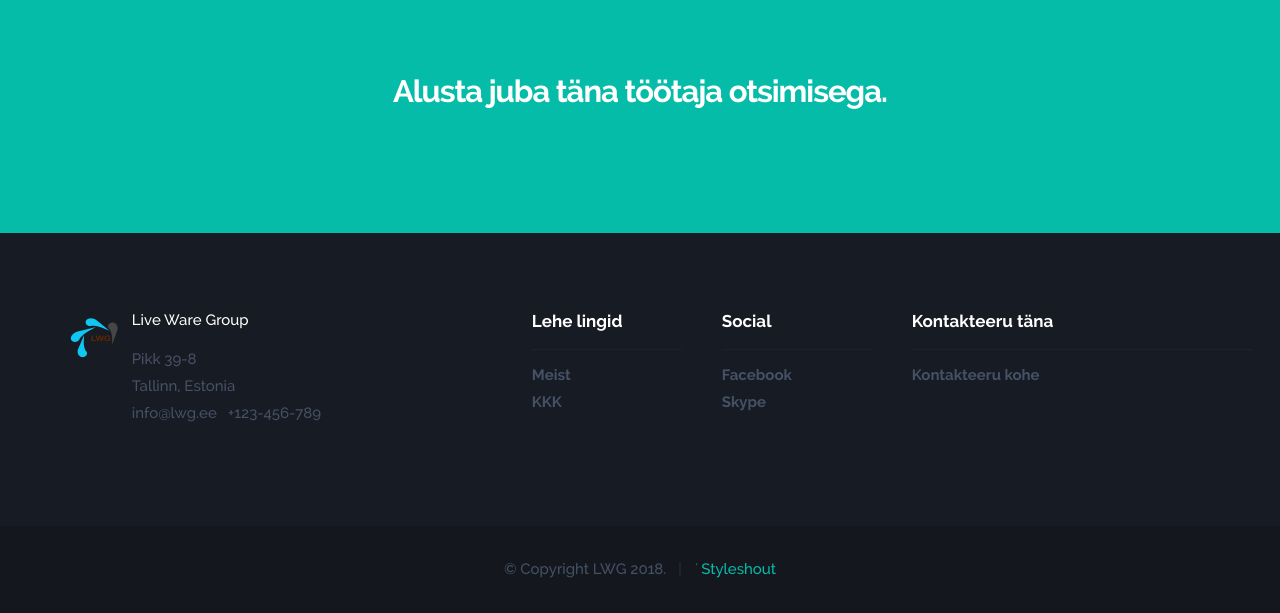
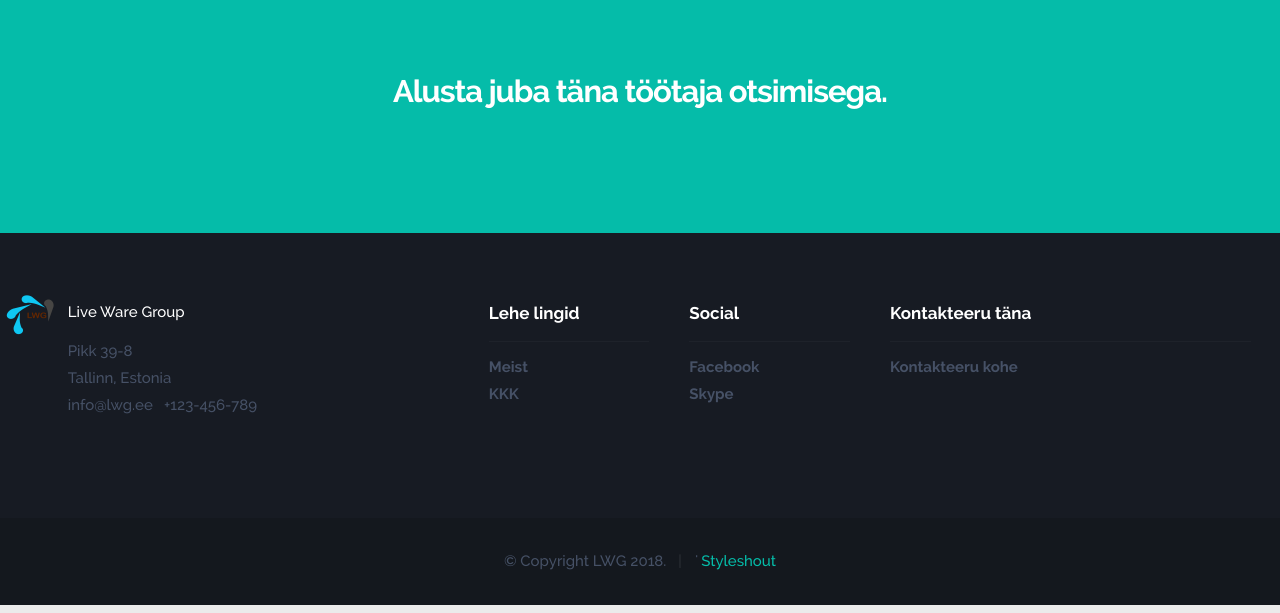
Before and after one commit to gderiyenko/boat24, a PHP site: page / in a window 1280 px wide. Shown: the part 4476-5089 px from the top of the page. Run offline with PHP 8.4, Linux system fonts and the light colour scheme; some web fonts are replaced.

Commit message:
Responsive size of footer

```diff
--- a/index.php
+++ b/index.php
@@ -115,7 +115,7 @@
 	   			<h1>Otsid Personali?<br>Meie aitame Sind</h1>
 	   		</div>
 
-            <a class="button stroke smoothscroll" style="background: #05bca9; color:#05bca9;" href="test.php" title="">Kontakteeru kohe</a>
+            <a class="button stroke" style="background: #05bca9; color:#05bca9;" href="/lwg/test.php" title="">Kontakteeru kohe</a>
    		</div>
    	</div>
 
@@ -532,10 +532,12 @@ Seega jääb teil rohkem aega oma põhitegevuseks.
    <footer>
 
    	<div class="footer-main">
-         <img src="images/logo.png" style="width: 5%;
-          margin: 1% 0 9% 5%;
-          display: inline-block;">
-   		<div class="row" style="display: inline-block;">
+         <img src="images/logo.png" style="    width: 5%;
+          /* margin: 1% 0 9% 5%; */
+          position: relative;
+          display: inline-block;
+          bottom: 130px;">
+   		<div class="row" style="display: inline-block; max-width: none;">
 
 	      	<div class="col-four tab-full mob-full footer-info" style="padding: 0 0;">
 
```
